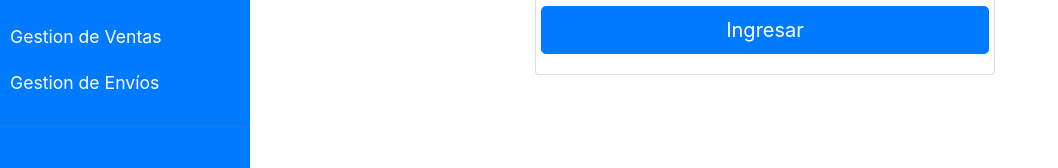
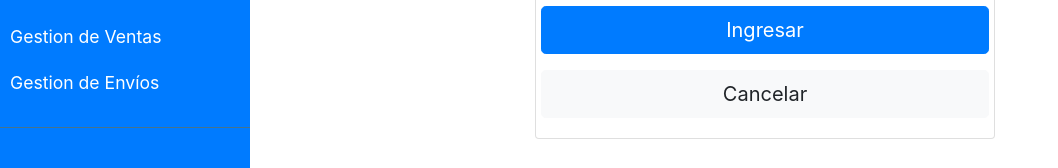
Before and after one commit to lautarocabral/sgmecanico-angular, an Angular app: page /login in a window 1280 px wide. Shown: the part 227-395 px from the top of the page, without its empty margins (0-1058 px from the left). Built offline with nearby package versions, Linux system fonts and the light colour scheme.

Commit message:
Login cancel button

```diff
--- a/src/app/components/auth/login/login.component.html
+++ b/src/app/components/auth/login/login.component.html
@@ -5,12 +5,7 @@
         <form>
           <div class="form-group">
             <label for="user">Usuario</label>
-            <input
-              type="text"
-              class="form-control"
-              id="user"
-              placeholder="Usuario"
-            />
+            <input type="text" class="form-control" id="user" placeholder="Usuario" />
           </div>
           <div class="form-group">
             <label for="password">Contraseña</label>
@@ -22,6 +17,11 @@
             Ingresar
           </button>
         </div>
+        <div class="row mt-3">
+          <button type="button" class="btn btn-light btn-lg btn-block">
+            Cancelar
+          </button>
+        </div>
       </div>
     </div>
   </div>
```
